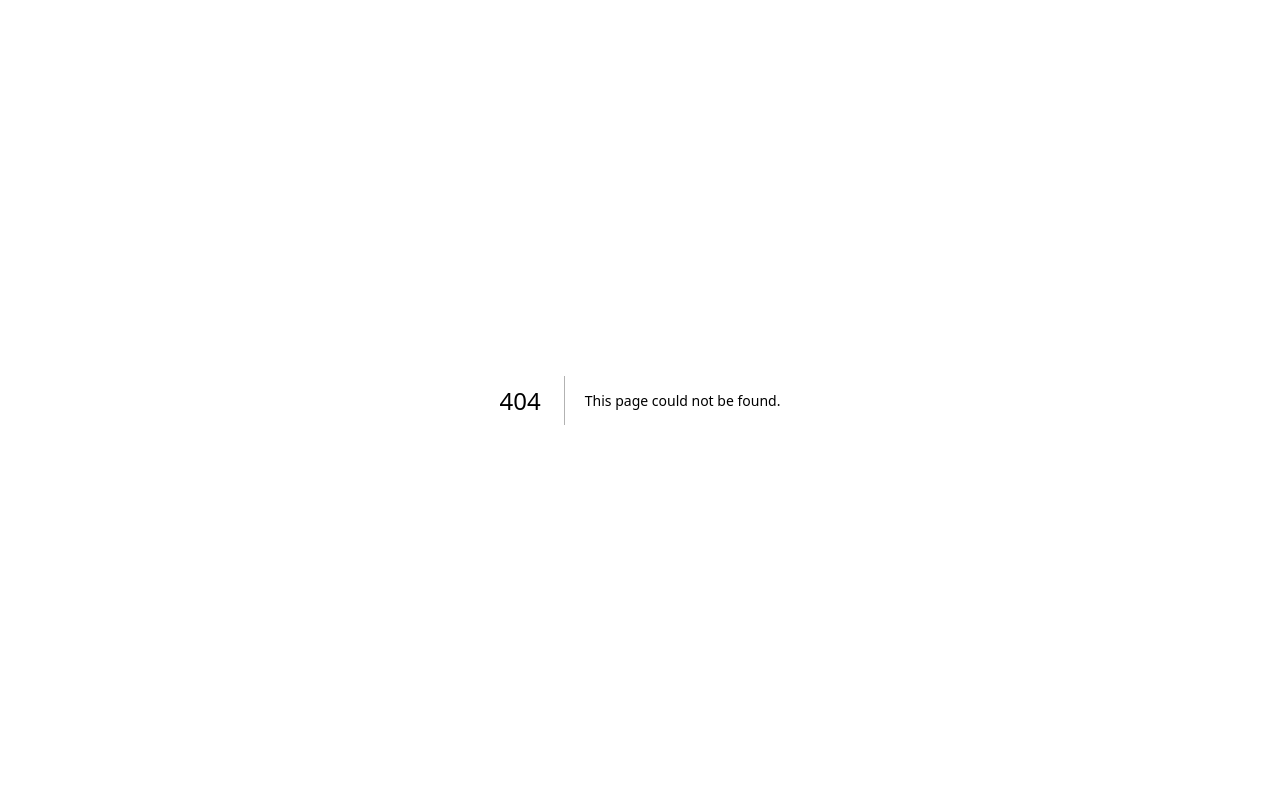
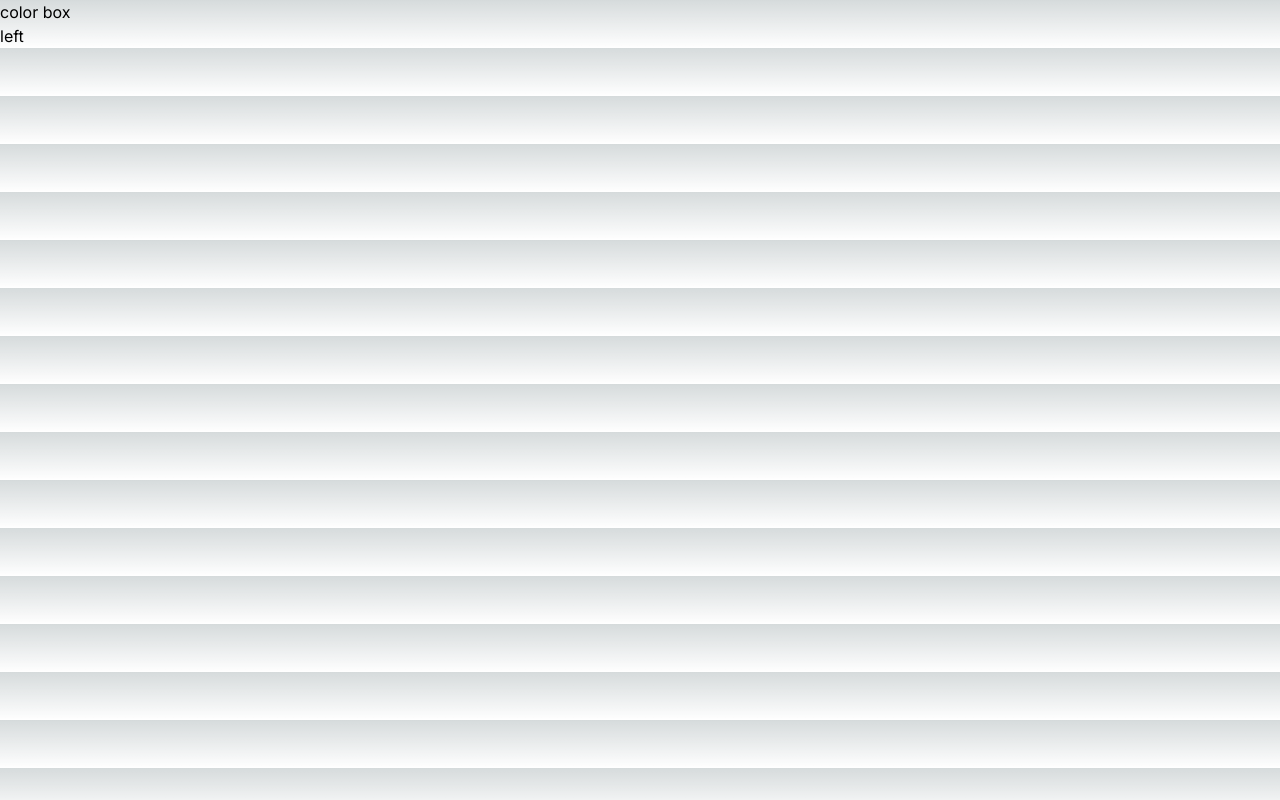
Before and after one commit to usamafarooqui/nextjs-1, a Next.js app: page /colorbox in a window 1280 px wide. Before the commit this address had no page. Built offline with nearby package versions, Linux system fonts and the light colour scheme.

Commit message:
chap 1 parallel routing

```diff
--- /dev/null
+++ b/src/app/colorbox/@left/page.js
@@ -0,0 +1,9 @@
+import React from 'react'
+
+const page = () => {
+  return (
+    <div>left</div>
+  )
+}
+
+export default page
--- /dev/null
+++ b/src/app/colorbox/@right/page.js
@@ -0,0 +1,9 @@
+import React from 'react'
+
+const page = () => {
+  return (
+    <div>Right</div>
+  )
+}
+
+export default page
--- /dev/null
+++ b/src/app/colorbox/layout.js
@@ -0,0 +1,14 @@
+export default function ColorBoxLayout({children , left , right}){
+    const isSidebar = true;
+    return (
+        <section>
+            {children}
+            {/* {left}
+            {
+                right
+            } */}
+
+            {isSidebar ? left : right}
+        </section>
+    );
+}
--- /dev/null
+++ b/src/app/colorbox/page.jsx
@@ -0,0 +1,9 @@
+import React from 'react'
+
+const page = () => {
+  return (
+    <div>color box</div>
+  )
+}
+
+export default page
```
Also changed, not shown: 1 other file (tests, documents, lock files or other folders).
